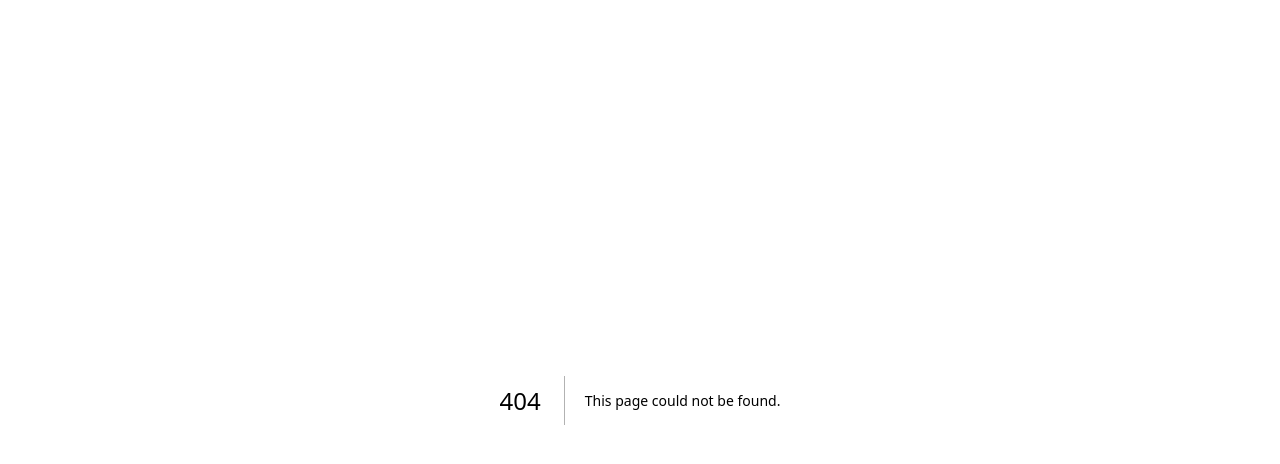
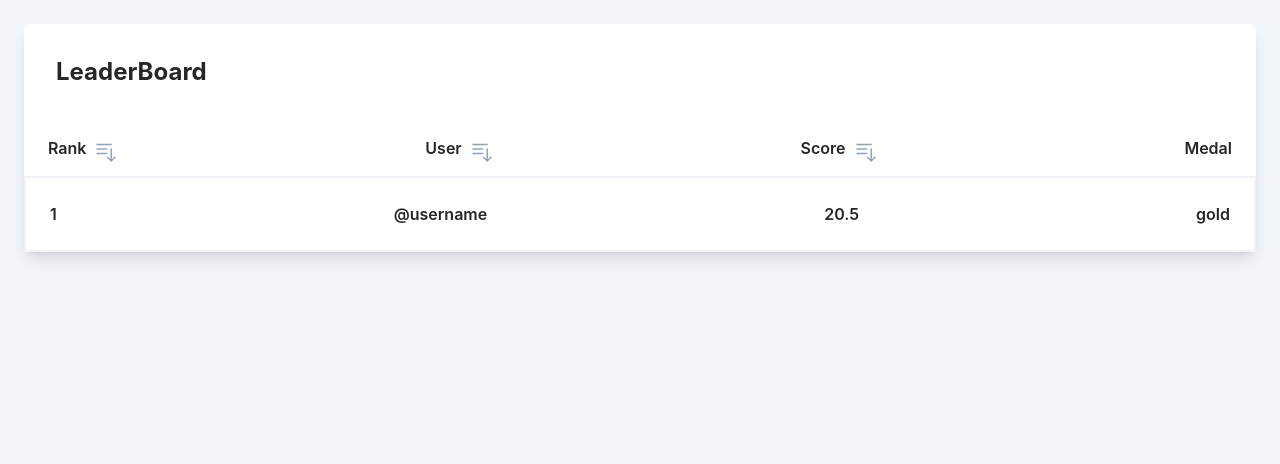
Before and after one commit to OpenThaiGPT/Open-Assistant, a Next.js app in the folder website/: page /leaderboard/score-leaderboard in a window 1280 px wide. Before the commit this address had no page. Shown: the top 464 px of the page. Built offline with nearby package versions, Linux system fonts and the light colour scheme.

Commit message:
added skeleton for leaderboard

```diff
--- /dev/null
+++ b/website/src/components/LeaderBoardItem.tsx
@@ -0,0 +1,12 @@
+export function RankItem({username,score}){
+
+    return(
+            <div className="flex flex-row justify-between p-6 border-2 border-slate-100 text-left font-semibold hover:bg-sky-50">
+                <div>1</div>
+                <div>@username</div>
+                <div>20.5</div>
+                <div>gold</div>
+            </div>
+
+    )
+}
--- a/website/src/pages/index.tsx
+++ b/website/src/pages/index.tsx
@@ -51,6 +51,7 @@ export default function Home() {
         <p>You are logged in</p>
 
         <Link href="/grading/grade-output">~Rate a prompt and output now~</Link>
+        <Link href="/leaderboard/score-leaderboard">~view the score leaderboard~</Link>
       </main>
       <Footer />
     </>
--- /dev/null
+++ b/website/src/pages/leaderboard/score-leaderboard.tsx
@@ -0,0 +1,70 @@
+import { RankItem } from "@/components/LeaderBoardItem";
+import { BarsArrowUpIcon,BarsArrowDownIcon } from '@heroicons/react/24/solid'
+import Image from "next/image";
+const LeaderBoard = () => {
+    return (
+        <div className=" p-6 h-full mx-auto bg-slate-100 text-gray-800">
+            <div className="flex flex-col">
+                <div className="rounded-lg shadow-lg h-full block bg-white">
+                        <div className="p-8">
+                            <h5 className="text-2xl font-bold">LeaderBoard</h5>
+                        </div>
+                         <div className="flex flex-row justify-between px-6 py-3 font-semibold text-md">
+                            <div className="flex flex-row items-center justify-center space-x-2">
+
+                                <div>
+                                <p>Rank</p>
+                                </div>
+                                <div className="mt-2  text-slate-400 hover:text-sky-400 hover:cursor-pointer">
+                                <svg xmlns="http://www.w3.org/2000/svg" fill="none" viewBox="0 0 24 24" strokeWidth={1.5} stroke="currentColor" className="w-6 h-6 text-inherit">
+                                <path strokeLinecap="round" strokeLinejoin="round" d="M3 4.5h14.25M3 9h9.75M3 13.5h9.75m4.5-4.5v12m0 0l-3.75-3.75M17.25 21L21 17.25" />
+                                </svg>
+
+                            </div>
+                            </div>
+                             <div className="flex flex-row items-center justify-center space-x-2">
+
+                                <div>
+
+                                <p>User</p>
+                                </div>
+                                <div className="mt-2 text-slate-400 hover:text-sky-400 hover:cursor-pointer">
+                                <svg xmlns="http://www.w3.org/2000/svg" fill="none" viewBox="0 0 24 24" strokeWidth={1.5} stroke="currentColor" className="w-6 h-6 text-inherit">
+                                <path strokeLinecap="round" strokeLinejoin="round" d="M3 4.5h14.25M3 9h9.75M3 13.5h9.75m4.5-4.5v12m0 0l-3.75-3.75M17.25 21L21 17.25" />
+                                </svg>
+
+                            </div>
+                            </div>
+                              <div className="flex flex-row items-center justify-center space-x-2">
+
+                                <div>
+                                <p>Score</p>
+                                </div>
+                                <div className="mt-2  text-slate-400 hover:text-sky-400 hover:cursor-pointer">
+                                <svg xmlns="http://www.w3.org/2000/svg" fill="none" viewBox="0 0 24 24" strokeWidth={1.5} stroke="currentColor" className="w-6 h-6 text-inherit">
+                                <path strokeLinecap="round" strokeLinejoin="round" d="M3 4.5h14.25M3 9h9.75M3 13.5h9.75m4.5-4.5v12m0 0l-3.75-3.75M17.25 21L21 17.25" />
+                                </svg>
+
+                            </div>
+                            </div>
+                              <div className="flex flex-row items-center justify-center space-x-2">
+
+                                <div>
+                                <p>Medal</p>
+                                </div>
+                            </div>
+                        </div>
+                        {/* leaderboard items */}
+                        <RankItem></RankItem>
+
+
+
+                </div>
+
+            </div>
+
+        </div>
+     );
+}
+
+export default LeaderBoard;
```
